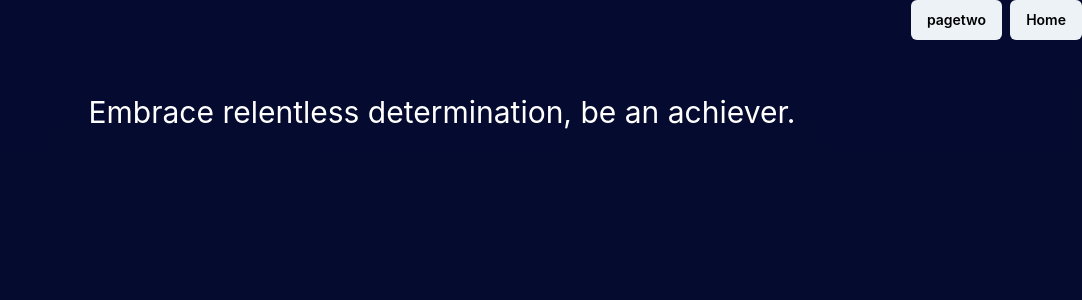
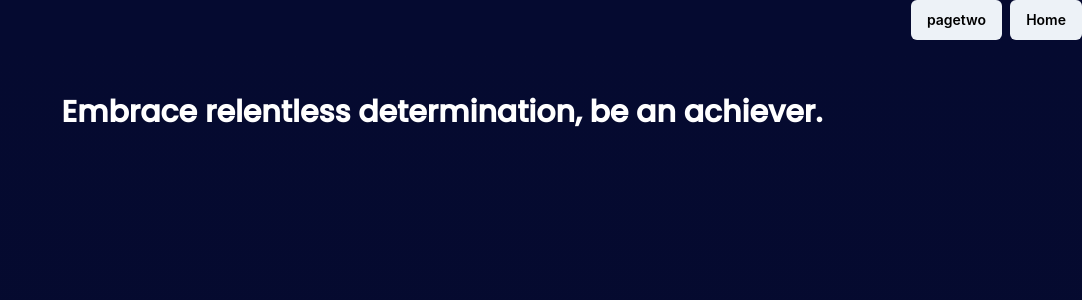
Before and after one commit to AdminForIinRange/AIgoals, a React (Vite) app: page / in a window 1280 px wide. Shown: the top 300 px of the page, without its empty margins (198-1280 px from the left). Built offline with nearby package versions, Linux system fonts and the light colour scheme.

Commit message:
its like starting restarting a project, but this time you understand how and what to do, and this time the code will be better and cleaner

```diff
--- a/src/pages/Home/Home.jsx
+++ b/src/pages/Home/Home.jsx
@@ -55,7 +55,7 @@ import { useState, useEffect } from "react";
 export default function Home() {
   return (
     <>
-      <Box
+      <Box fontFamily={"Poppins"}
         p={"1.5%"}
         w={"100%"}
         h={"1000vh"}
@@ -63,7 +63,7 @@ export default function Home() {
       >
         <VStack align={"center"} justify={"center"}>
           <HStack mt={"2.5%"}>
-            <Text color={"white"} fontSize={"30px"} zIndex={2}>
+            <Text color={"white"} fontSize={"30px"} fontWeight={700} zIndex={2}>
               Embrace relentless determination, be an achiever.
             </Text>
           </HStack>
--- a/src/pages/Home/Pagetwo.jsx
+++ b/src/pages/Home/Pagetwo.jsx
@@ -54,7 +54,7 @@ import "./home.css";
 import { useState, useEffect } from "react";
 export default function Pagetwo() {
   return (
-    <Box
+    <Box  fontFamily={"Poppins"}
       p={"1.5%"}
       w={"100%"}
       h={"1000vh"}
```
